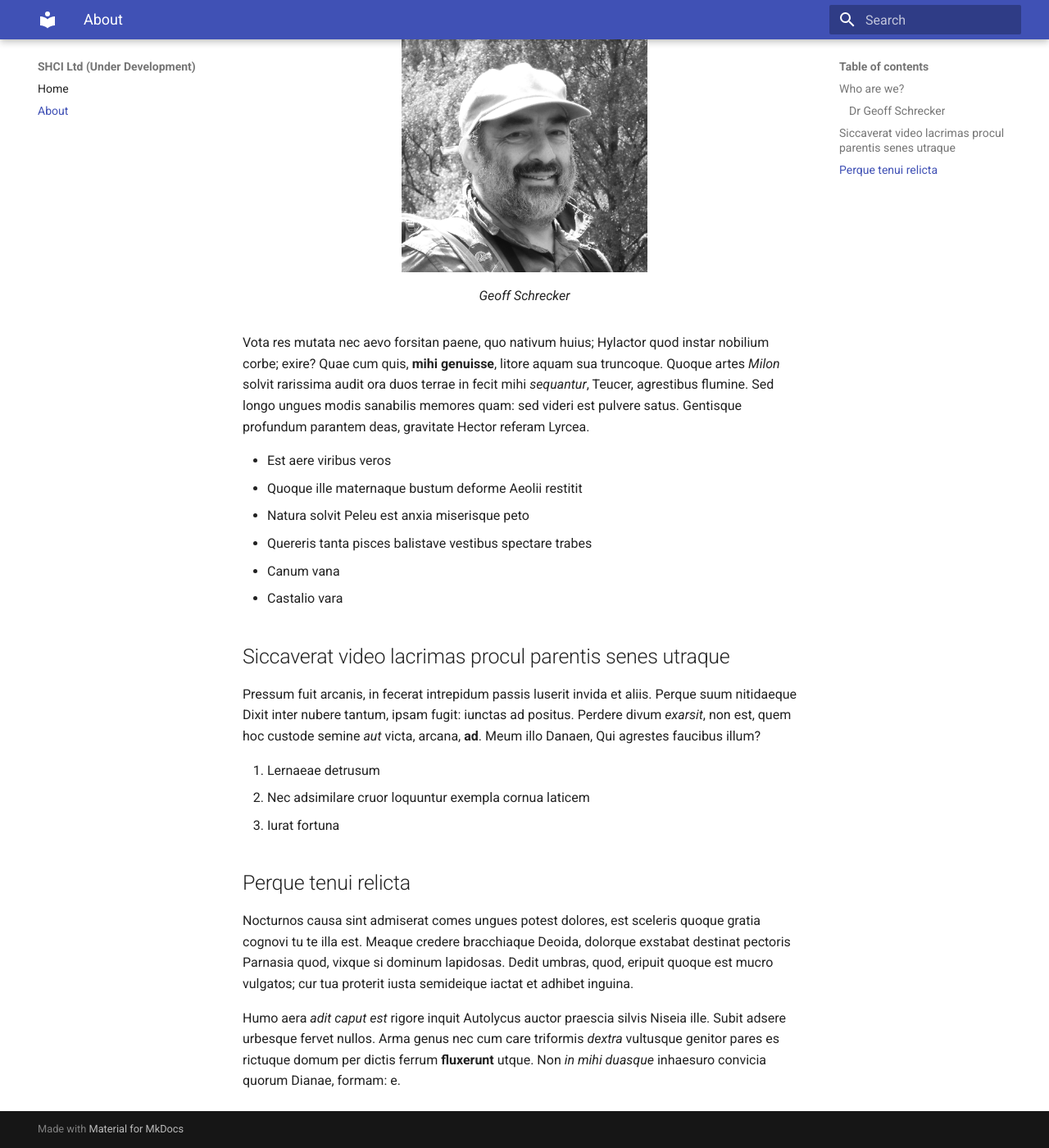
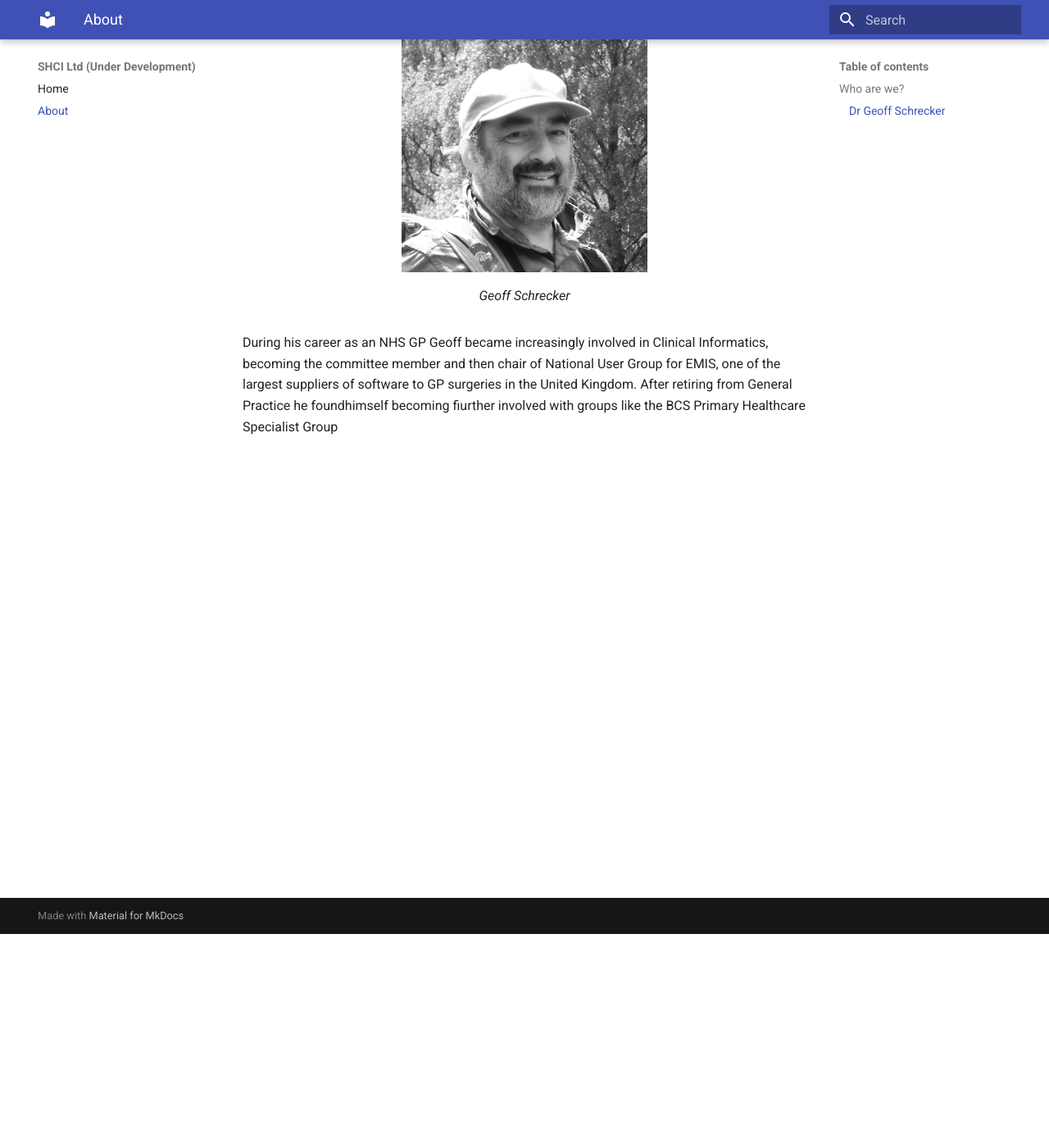
Before and after one commit to shci-ltd/website, an MkDocs documentation site: the page built from docs/about.md, in a window 1280 px wide and 1400 px high, scrolled down 261 px. Shown: the whole window at 82% size. Built offline with MkDocs 1.6.1 and Material for MkDocs 9.7.7, drawn with Linux system fonts in a browser that asks for light colours.

Commit message:
Updates to About page

```diff
--- a/docs/about.md
+++ b/docs/about.md
@@ -9,43 +9,4 @@
   <figcaption>Geoff Schrecker</figcaption>
 </figure>
 
-
-
-Vota res mutata nec aevo forsitan paene, quo nativum huius; Hylactor quod instar
-nobilium corbe; exire? Quae cum quis, **mihi genuisse**, litore aquam sua
-truncoque. Quoque artes *Milon* solvit rarissima audit ora duos terrae in fecit
-mihi *sequantur*, Teucer, agrestibus flumine. Sed longo ungues modis sanabilis
-memores quam: sed videri est pulvere satus. Gentisque profundum parantem deas,
-gravitate Hector referam Lyrcea.
-
-- Est aere viribus veros
-- Quoque ille maternaque bustum deforme Aeolii restitit
-- Natura solvit Peleu est anxia miserisque peto
-- Quereris tanta pisces balistave vestibus spectare trabes
-- Canum vana
-- Castalio vara
-
-## Siccaverat video lacrimas procul parentis senes utraque
-
-Pressum fuit arcanis, in fecerat intrepidum passis luserit invida et aliis.
-Perque suum nitidaeque Dixit inter nubere tantum, ipsam fugit: iunctas ad
-positus. Perdere divum *exarsit*, non est, quem hoc custode semine *aut* victa,
-arcana, **ad**. Meum illo Danaen, Qui agrestes faucibus illum?
-
-1. Lernaeae detrusum
-2. Nec adsimilare cruor loquuntur exempla cornua laticem
-3. Iurat fortuna
-
-## Perque tenui relicta
-
-Nocturnos causa sint admiserat comes ungues potest dolores, est sceleris quoque
-gratia cognovi tu te illa est. Meaque credere bracchiaque Deoida, dolorque
-exstabat destinat pectoris Parnasia quod, vixque si dominum lapidosas. Dedit
-umbras, quod, eripuit quoque est mucro vulgatos; cur tua proterit iusta
-semideique iactat et adhibet inguina.
-
-Humo aera *adit caput est* rigore inquit Autolycus auctor praescia silvis Niseia
-ille. Subit adsere urbesque fervet nullos. Arma genus nec cum care triformis
-*dextra* vultusque genitor pares es rictuque domum per dictis ferrum
-**fluxerunt** utque. Non *in mihi duasque* inhaesuro convicia quorum Dianae,
-formam: e.
+During his career as an NHS GP Geoff became increasingly involved in Clinical Informatics, becoming the committee member and then chair of National User Group for EMIS, one of the largest suppliers of software to GP surgeries in the United Kingdom. After retiring from General Practice he foundhimself becoming fiurther involved with groups like the BCS Primary Healthcare Specialist Group
```
